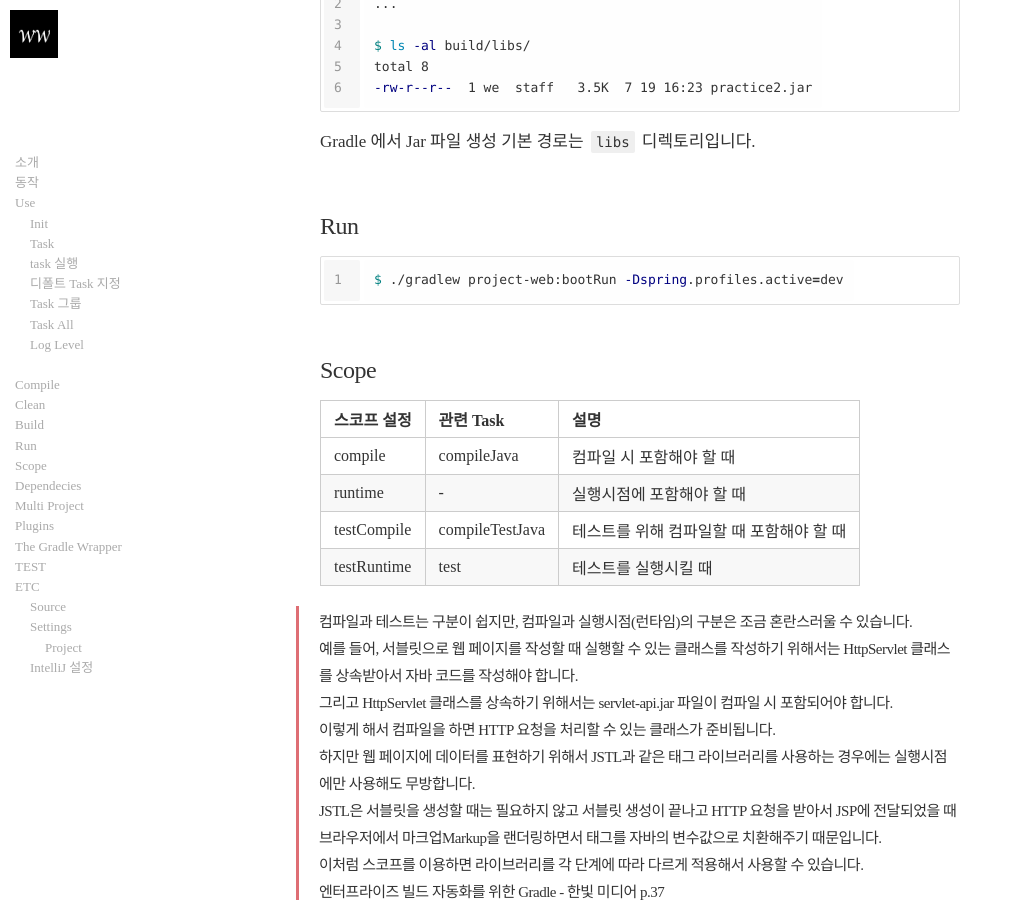
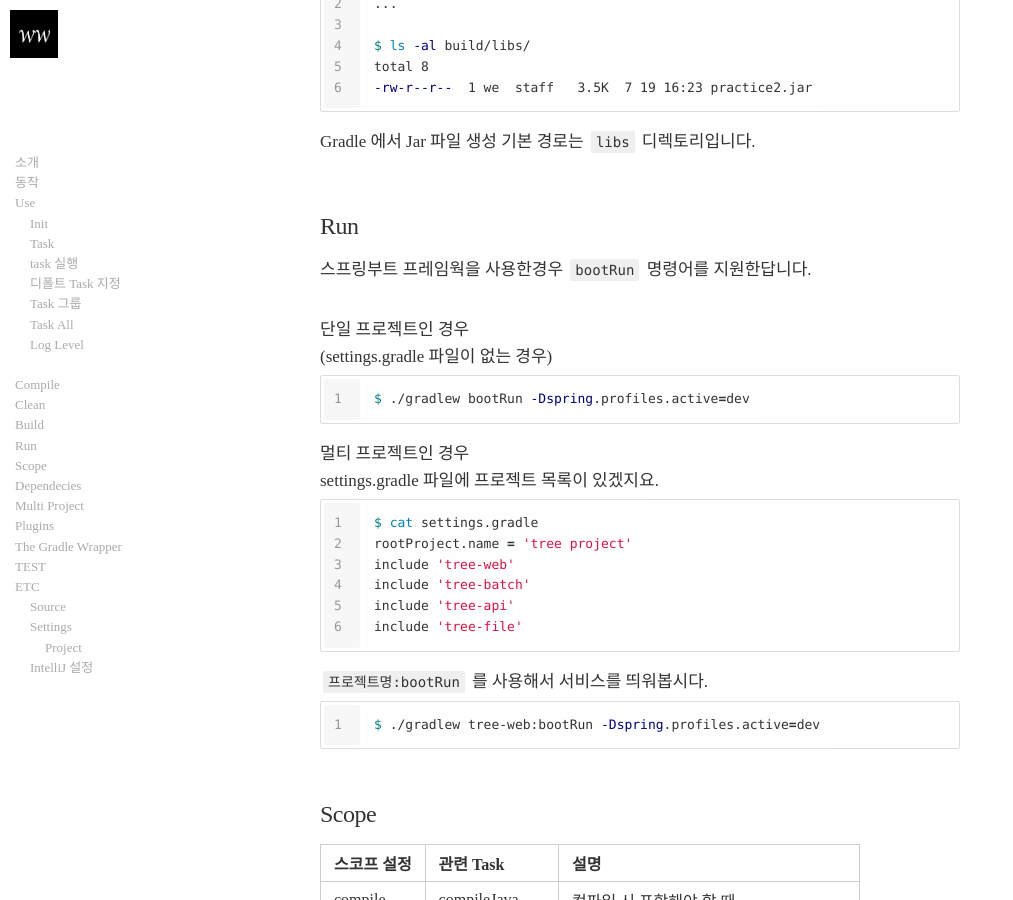
Before and after one commit to didalgus/didalgus.github.io, a Jekyll site: the page built from _posts/2019-07-17-Nice-to-meet-Gradle.markdown, in a window 1280 px wide and 900 px high, scrolled down 8581 px. Shown: the whole window, without its empty margins (0-1013 px from the left). Built offline with Jekyll 4.4.1, drawn with Linux system fonts in a browser that asks for light colours; nearby versions of some CDN libraries; some web fonts are replaced; the table of contents is made by our own code.

Commit message:
modify gradle post

````diff
--- a/_posts/2019-07-17-Nice-to-meet-Gradle.markdown
+++ b/_posts/2019-07-17-Nice-to-meet-Gradle.markdown
@@ -364,9 +364,32 @@ Gradle 에서 Jar 파일 생성 기본 경로는 `libs` 디렉토리입니다.
 
 ## Run
 
+스프링부트 프레임웍을 사용한경우 `bootRun` 명령어를 지원한답니다.
+<br>
+
+단일 프로젝트인 경우
+(settings.gradle 파일이 없는 경우)
 
 ```bash
-$ ./gradlew project-web:bootRun -Dspring.profiles.active=dev
+$ ./gradlew bootRun -Dspring.profiles.active=dev
+```
+
+멀티 프로젝트인 경우
+settings.gradle 파일에 프로젝트 목록이 있겠지요.
+
+```bash
+$ cat settings.gradle
+rootProject.name = 'tree project'
+include 'tree-web'
+include 'tree-batch'
+include 'tree-api'
+include 'tree-file'
+```
+
+`프로젝트명:bootRun` 를 사용해서 서비스를 띄워봅시다.
+
+```bash
+$ ./gradlew tree-web:bootRun -Dspring.profiles.active=dev
 ```
 
 ## Scope
````
